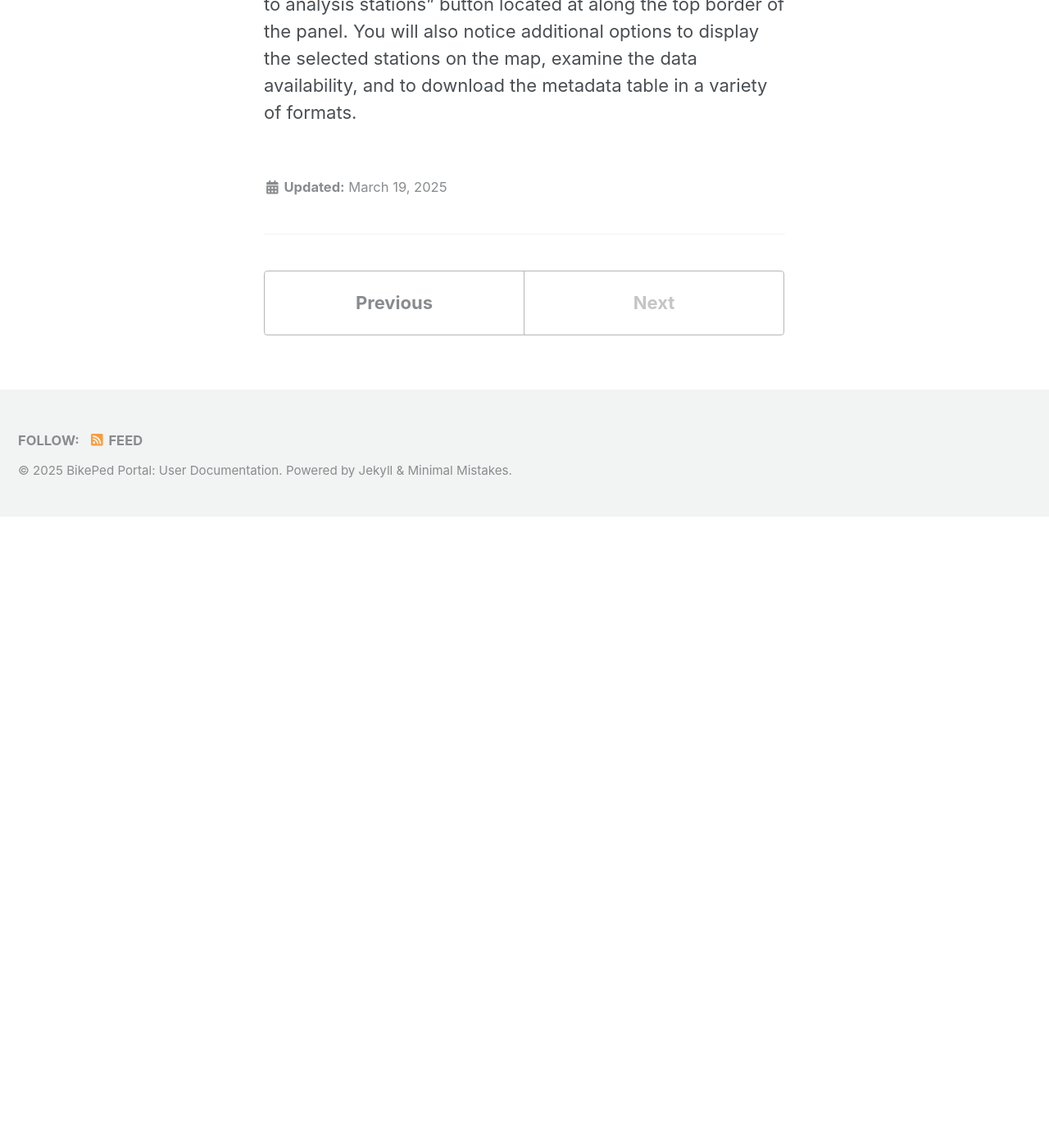
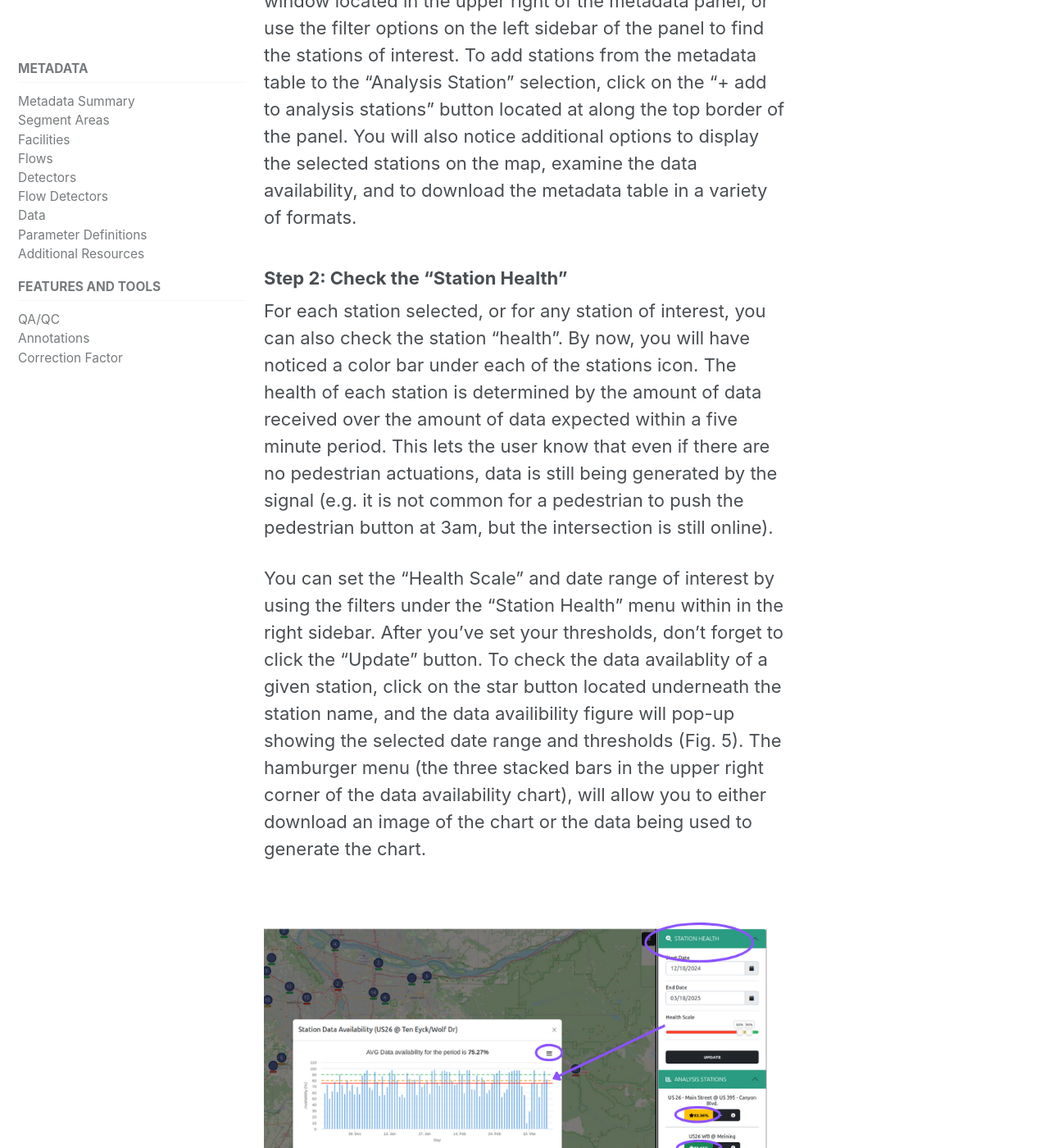
Before and after one commit to PSUTrec/documentation, a Jekyll site: the page built from _documents/push-button.md, in a window 1280 px wide and 1400 px high, scrolled down 4210 px. Shown: the whole window at 82% size. Built offline with Jekyll 4.4.1, drawn with Linux system fonts in a browser that asks for light colours; nearby versions of some CDN libraries; before the commit the page ends 4840 px from its top, so only the background shows below that; some of the changed text lies outside the part shown.

Commit message:
update with station health

```diff
--- a/_documents/push-button.md
+++ b/_documents/push-button.md
@@ -2,9 +2,9 @@
 title: Pedestrian Estimated Volumes From Push Button Actuations
 ---
 
-The pedestrian estimated volumes from push button actuations is now available on BikePed Portal. The model and research supporting this work was conducted for Oregon DOT by Kothuri et al. (2024). The final report can be found [here](https://rosap.ntl.bts.gov/view/dot/73447).
+The pedestrian estimated volumes from push button actuations is now available on BikePed Portal. The model and research supporting this work was conducted for Oregon DOT by Kothuri et al. (2024). The final report can be found [here](https://www.oregon.gov/odot/Programs/ResearchDocuments/SPR857_ACTIVE-TRANSPORTATION-COUNTS.pdf).
 
-The following sections will guide you through the different tools available on the [_Push Button Actuations_](https://bikeped.trec.pdx.edu/pushbutton/) page.
+The following sections will guide you through the different tools available on the [_Push Button Actuations_](https://bikeped.trec.pdx.edu/pushbutton/) page. A video tutorial is also available [here](https://www.youtube.com/watch?v=ouU8R9zkP_8).
 
 ### Step 1: Selecting your station(s) of interest
 There are two ways to select your station(s) of interest: A) select by clicking on the different locations on the map, and B) select by using the filtering options on the metadata table.
@@ -24,6 +24,8 @@ From the "Stations View" sidebar, click on the "+" to add it to the "Analysis St
     <figcaption>Fig. 2: Within the purple box on the map, the selected "Analysis Stations" are highlighted in purple and the selected "Stations View" are highlighted in light blue. The right sidebar shows the lists of the selected "Analysis Stations" and "Stations View"; note the "+" or "-" buttons under the station names. </figcaption>
 </figure>
 
+If you click the "i" icon next to the "+" or "-" buttons, a pop-up of the basic metadata for that station will appear.
+
 __B) Select by using the "Metadata" table filters__
 The second way to select stations is to use the "Metadata" table filters. To get to the "Metadata" table, click on the "graph" icon in the lower left corner of the map (Fig. 3). Once you click on the "graph" icon, a bottom panel will pop up with three labeled tabs.
 
@@ -40,3 +42,15 @@ By selecting the "Metadata" tab, a metadata table for all the stations will be d
 </figure>
 
 The bottom panel can be expanded moving the mouse cursor to the upper edge of the panel and then clicking to drag the panel up or down. You can either use the search window located in the upper right of the metadata panel, or use the filter options on the left sidebar of the panel to find the stations of interest. To add stations from the metadata table to the "Analysis Station" selection, click on the "+ add to analysis stations" button located at along the top border of the panel. You will also notice additional options to display the selected stations on the map, examine the data availability, and to download the metadata table in a variety of formats.
+
+### Step 2: Check the "Station Health"
+For each station selected, or for any station of interest, you can also check the station "health". By now, you will have noticed a color bar under each of the stations icon. The health of each station is determined by the amount of data received over the amount of data expected within a five minute period. This lets the user know that even if there are no pedestrian actuations, data is still being generated by the signal (e.g. it is not common for a pedestrian to push the pedestrian button at 3am, but the intersection is still online).
+
+You can set the "Health Scale" and date range of interest by using the filters under the "Station Health" menu within in the right sidebar. After you've set your thresholds, don't forget to click the "Update" button. To check the data availablity of a given station, click on the star button located underneath the station name, and the data availibility figure will pop-up showing the selected date range and thresholds (Fig. 5). The hamburger menu (the three stacked bars in the upper right corner of the data availability chart), will allow you to either download an image of the chart or the data being used to generate the chart.
+
+<figure class="align-left">
+    <img src="{{ site.url }}{{ site.baseurl }}/assets/images/push-fig5.png" alt="" width="500">
+    <figcaption>Fig. 5: Note the "Station Health" menu option in the right sidebar to set your date range and data availability thresholds. Those thresholds are then visualized on the chart. Click on any of the buttons with a star to data availability chart for either a singular station, or an average of all stations selected for analysis. The hamburger menu icon (three stacked lines) in the upper right corner of the chart will allow you to download an image of the chart or the data behind it.</figcaption>
+</figure>
+
+### Step 3: Analyze data using the "Two-Quantity Chart" option
```
Also changed, not shown: assets/images/push-fig5.png (added).
